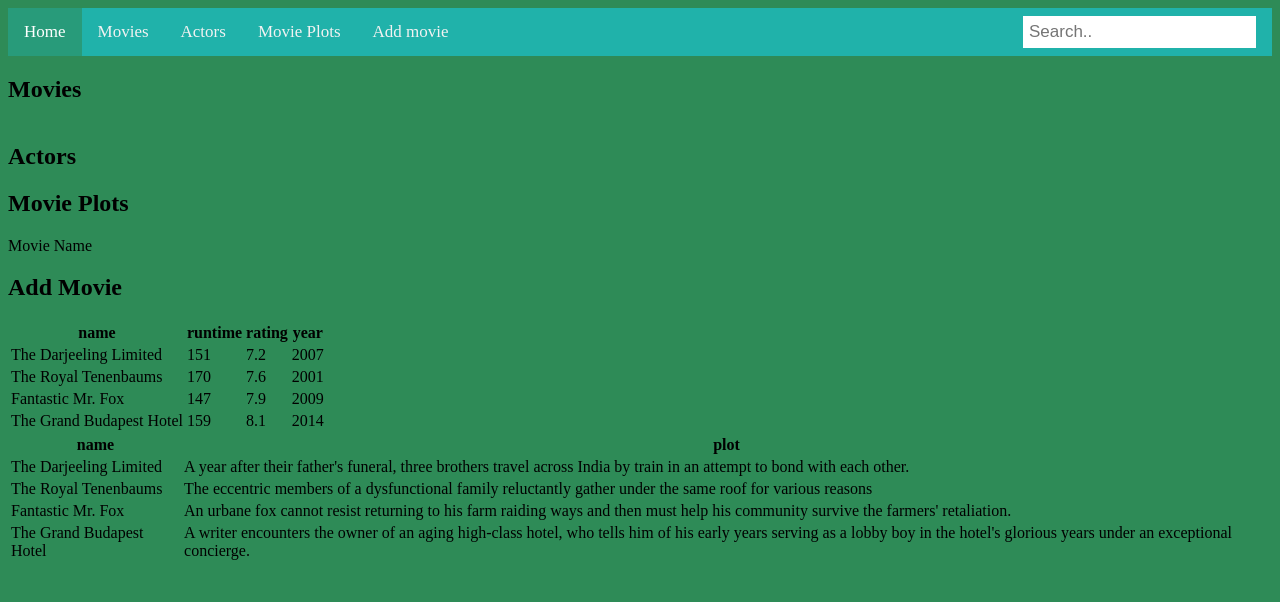
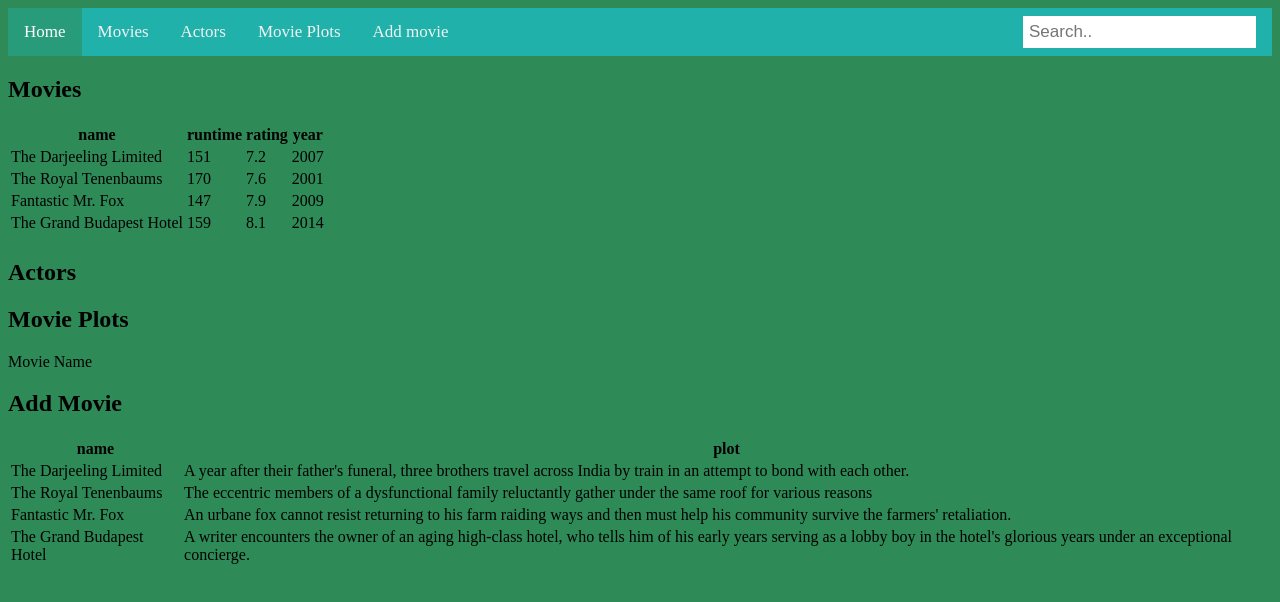
Before and after one commit to tess-phillips/FAC3, a plain HTML site: page moviedata.html in a window 1280 px wide. Drawn offline with Linux system fonts and the light colour scheme.

Commit message:
tables in right place

```diff
--- a/moviedata.html
+++ b/moviedata.html
@@ -34,14 +34,14 @@
         <p>Sort by</p>         use sort()
         <button id="sortAscendingAlphabet" onclick="sort()"
         -->
-        <table id="table1"></table>
-        <!-- <tr>
+        <table id="tableStats"></table>
+        <!-- <tr id="tableStats">
           When a header is clicked, run the sortTable function, with a parameter,
           0 for sorting by names, 1 for sorting by country:
-          <th onclick="sortTableStr(0,`TABLEMAIN`)">Movie Name</th>
-          <th onclick="sortTableNum(1,`TABLEMAIN`)">Rating</th>
-          <th onclick="sortTableNum(2,`TABLEMAIN`)">Runtime</th>
-          <th onclick="sortTableNum(3,`TABLEMAIN`)">Year</th>
+          <th onclick="sortTableStr(0,`tableStats`)">Movie Name</th>
+          <th onclick="sortTableNum(1,`tableStats`)">Rating</th>
+          <th onclick="sortTableNum(2,`tableStats`)">Runtime</th>
+          <th onclick="sortTableNum(3,`tableStats`)">Year</th>
         </tr> -->
         <!--<p id="demo"></p>
         <p id="x"></p>-->
@@ -54,7 +54,7 @@
       <section role="region" aria-labelledby="plots">
         <!-- have list of all movies and all plots -->
         <h1 id="plots">Movie Plots</h1>
-        <table id="TABLEPLOT"></table>
+        <table id="tablePlot"></table>
         <tr>
           <!--When a header is clicked, run the sortTable function, with a parameter,
           0 for sorting by names, 1 for sorting by country: -->
--- a/moviedatascript.js
+++ b/moviedatascript.js
@@ -70,7 +70,8 @@ function createTableStats() {
     });
 
     // Append the table to the DOM
-    document.body.appendChild(table1);
+    //table1.setAttribute("id","tableStats")
+    document.getElementById("tableStats").append(table1);
   }
 
 function createTablePlot() {
@@ -78,10 +79,10 @@ function createTablePlot() {
     var headers = ["name", "plot"];
 
     // Create the table element
-    var table = document.createElement("table");
+    var table2 = document.createElement('table');
 
     // Create the table header row
-    var headerRow = table.insertRow();
+    var headerRow = table2.insertRow();
     headers.forEach(headerText => {
         var header = document.createElement("th");
       header.textContent = headerText;
@@ -90,7 +91,7 @@ function createTablePlot() {
 
     // Create the table body rows
     Object.keys(movieData).forEach(movieName => {
-        var row = table.insertRow();
+        var row = table2.insertRow();
       row.insertCell().textContent = movieName;
       var movie = movieData[movieName];
       row.insertCell().textContent = movie.plot;
@@ -98,7 +99,8 @@ function createTablePlot() {
     });
 
     // Append the table to the DOM
-    document.body.appendChild(table);
+    //table2.setAttribute("id","tablePlot")
+    document.body.appendChild(table2);
   }
 
 
--- a/moviedatastyles.css
+++ b/moviedatastyles.css
@@ -52,3 +52,7 @@ html {
           border: 1px solid #ccc;
         }
       }
+
+#tableStats {
+  display: inline-block;
+}
```
